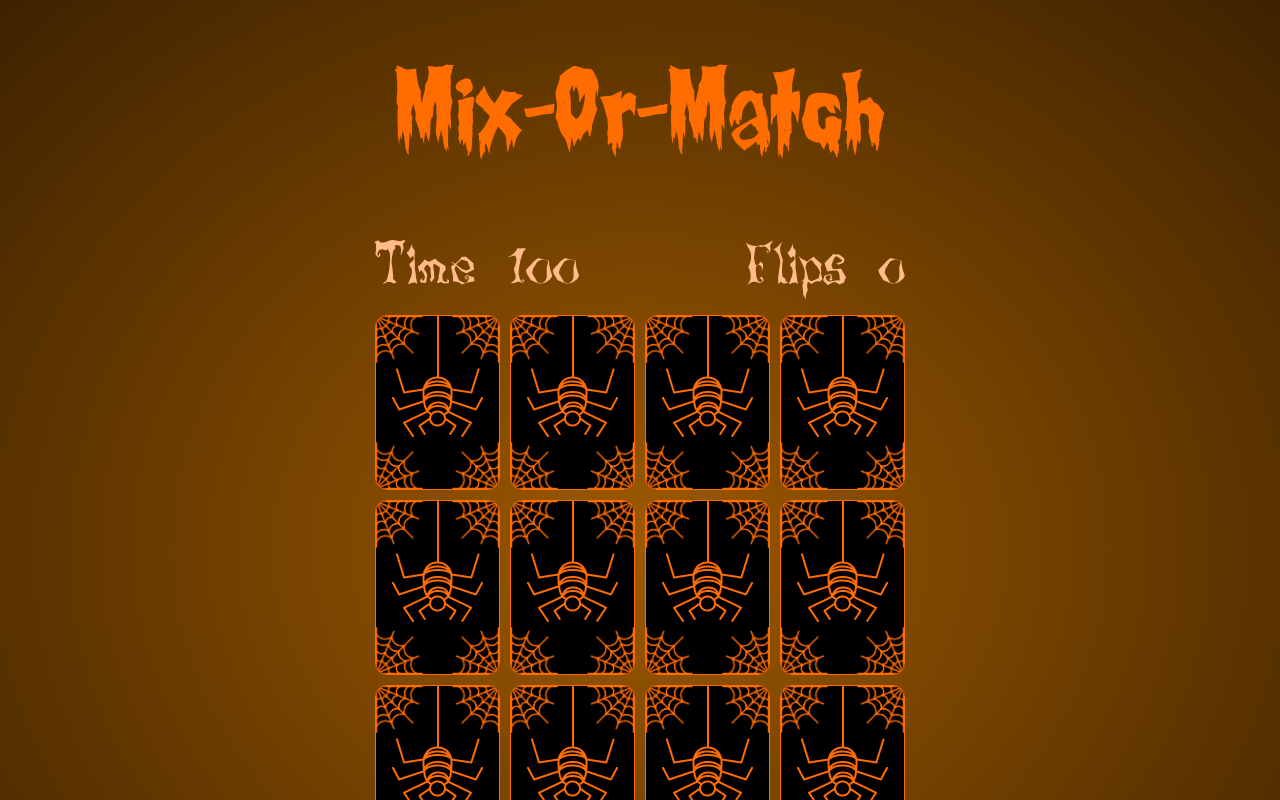
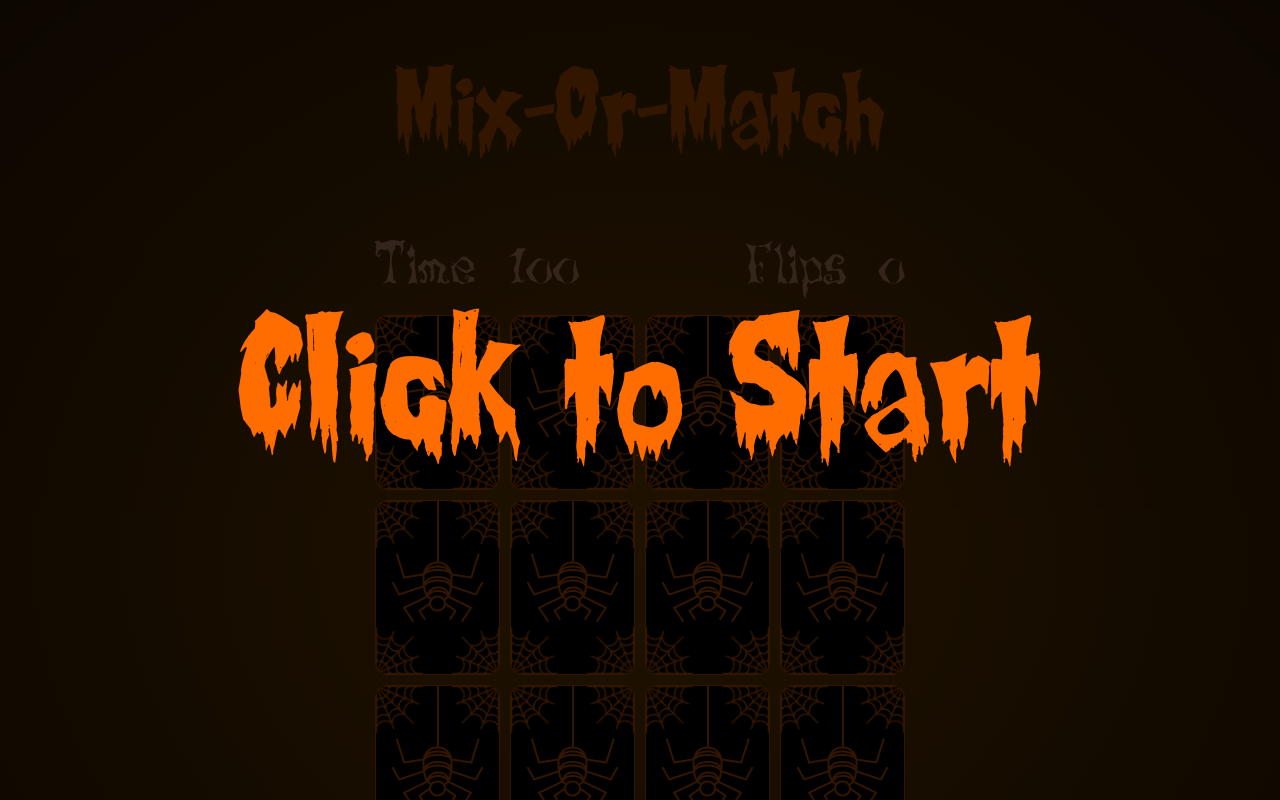
Before and after one commit to Code-Institute-Submissions/ci_milestone_project_2_noahs_ark_animal_roundup, a plain HTML site: page index.html in a window 1280 px wide. Shown: the top 800 px of the page. Drawn offline with Linux system fonts and the light colour scheme; files whose address does not match are found by name.

Commit message:
Added Click to Start overlay text & stylized it

```diff
--- a/Assets/css/style.css
+++ b/Assets/css/style.css
@@ -48,6 +48,38 @@ body {
   grid-column: 1 / -1;
   display: flex;
   justify-content: space-between;
+}
+
+/*-------------Overlay Text-------------*/
+
+.overlay-text {
+    display: none;
+    position: fixed;
+    top: 0;
+    left: 0;
+    right: 0;
+    bottom: 0;
+    justify-content: center;
+    align-items: center;
+    z-index: 100;
+    color: #ff6d00;
+    font-family: Creepy, serif;
+}
+
+.overlay-text.visible {
+    display: flex;
+    animation: overlay-grow 500ms forwards;
+}
+
+@keyframes overlay-grow {
+    from {
+        background-color: rgba(0, 0, 0, 0);
+        font-size: 0;
+    }
+    to {
+        background-color: rgba(0, 0, 0, 0.8);
+        font-size: 10em;
+    }
 }
 
 /*-------------Cards-------------*/
--- a/index.html
+++ b/index.html
@@ -10,8 +10,10 @@
 <!---------------------------------Body--------------------------------->
 
 <body>
-
     <h1 class="page-title">Mix-Or-Match</h1>
+    <div class="overlay-text visible">
+        Click to Start
+    </div>
     <div class="game-container">
 
 		<!---------------------------------Game Info Headers--------------------------------->
```
